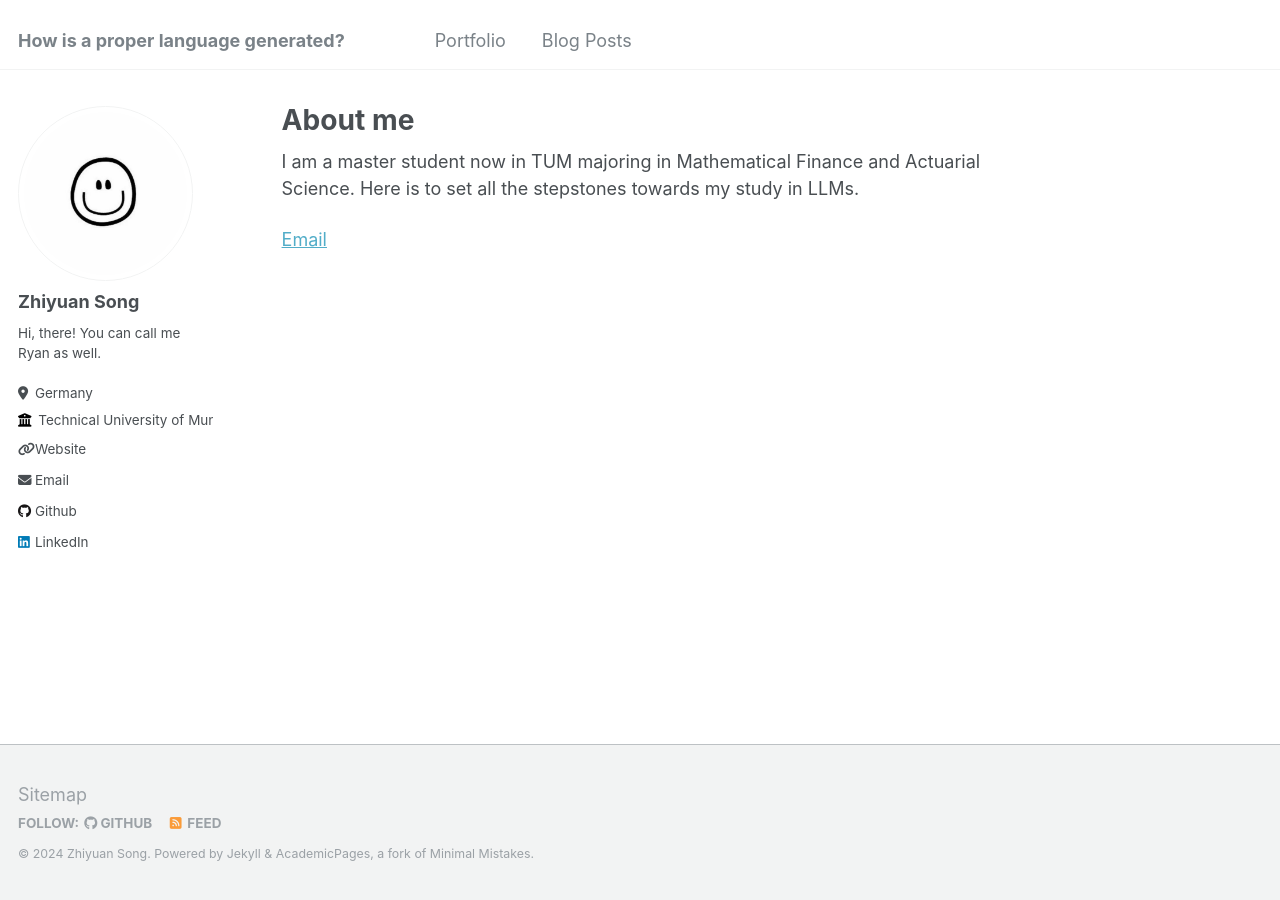
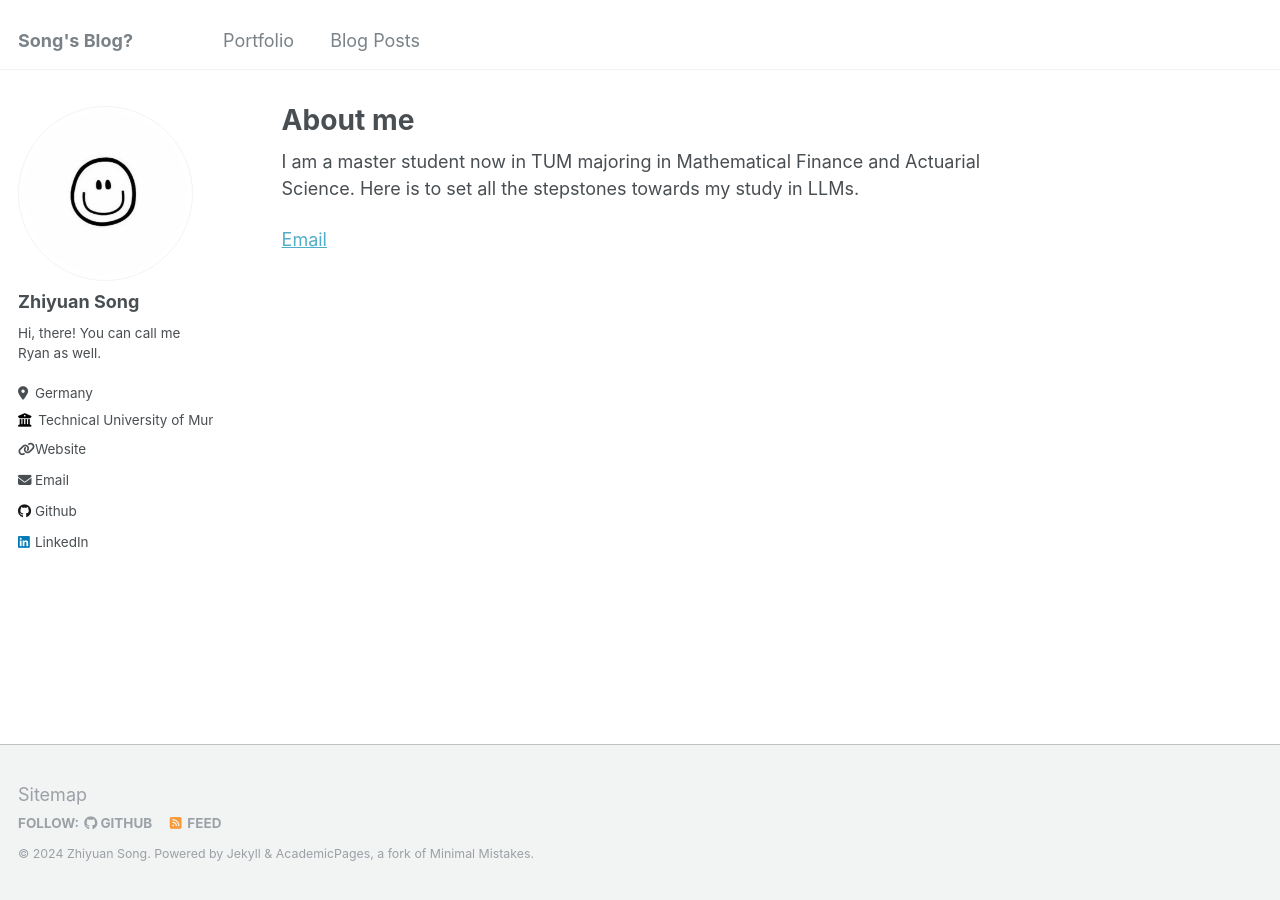
Before and after one commit to poktat/Language-Generation, a Jekyll site: the page built from _pages/about.md, in a window 1280 px wide. Built offline with Jekyll 4.4.1, drawn with Linux system fonts in a browser that asks for light colours.

Commit message:
Update _config.yml

```diff
--- a/_config.yml
+++ b/_config.yml
@@ -8,7 +8,7 @@
 
 # Basic Site Settings
 locale                   : "en-US"
-title                    : "How is a proper language generated?"
+title                    : "Song's Blog?"
 title_separator          : "-"
 name                     : &name "Zhiyuan Song"
 description              : &description "Talks developed from the paper Language Generation with Limit"
```
